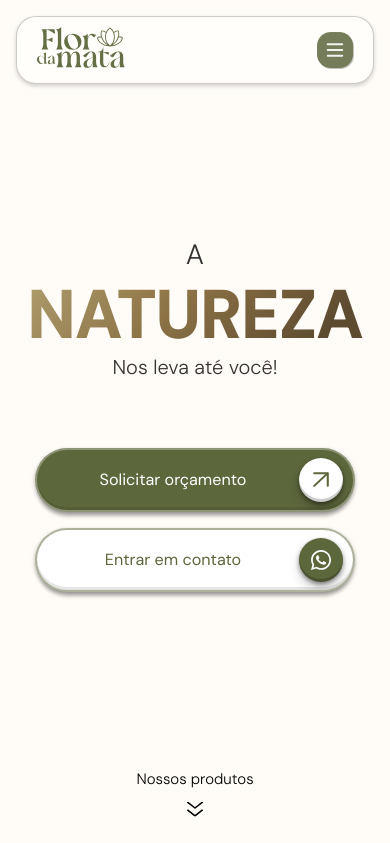
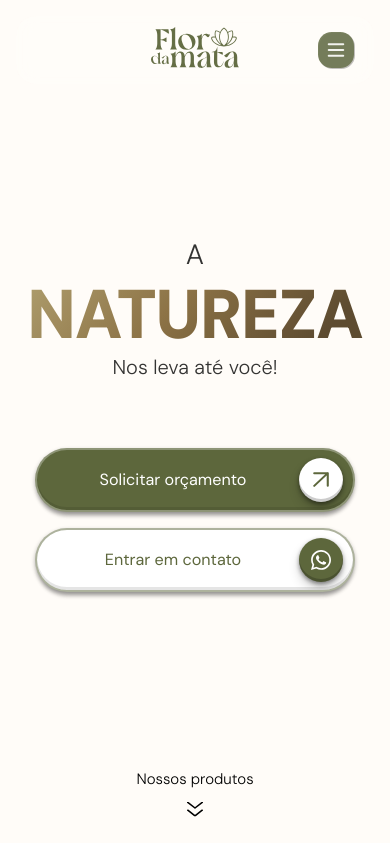
Before and after one commit to devmrqs/Flor-da-mata, a React (Vite) app: page / in a window 390 px wide. Shown: the top 843 px of the page. Built offline with nearby package versions, Linux system fonts and the light colour scheme.

Commit message:
feat: centraliza a logo da navbar no celular

```diff
--- a/src/components/Navbar/Navbar.module.css
+++ b/src/components/Navbar/Navbar.module.css
@@ -105,6 +105,30 @@
   }
 }
 
+/* Abaixo de 64rem os links somem, e sobrar uma barra sólida com dois itens
+   nas pontas não faz sentido: a logo vai pro centro e o hambúrguer pra borda.
+   O fundo translúcido fica só para a logo (verde escura) não sumir quando o
+   CTA verde ou a foto de um card passar por baixo — a navbar é fixa. */
+@media (max-width: 63.99rem) {
+  .navbar {
+    justify-content: center;
+    background: rgba(255, 254, 250, 0.5);
+    backdrop-filter: blur(10px);
+    -webkit-backdrop-filter: blur(10px);
+    border: none;
+    box-shadow: none;
+  }
+
+  /* absoluto em relação à .navbar, porque .container não é posicionada —
+     assim o dropdown dos links continua medindo a largura da barra inteira */
+  .hamburger {
+    position: absolute;
+    right: clamp(1.25rem, 4vw, 2rem);
+    top: 50%;
+    transform: translateY(-50%);
+  }
+}
+
 @media (min-width: 64rem) {
   .navbar {
     height: 5.3125rem;
```
